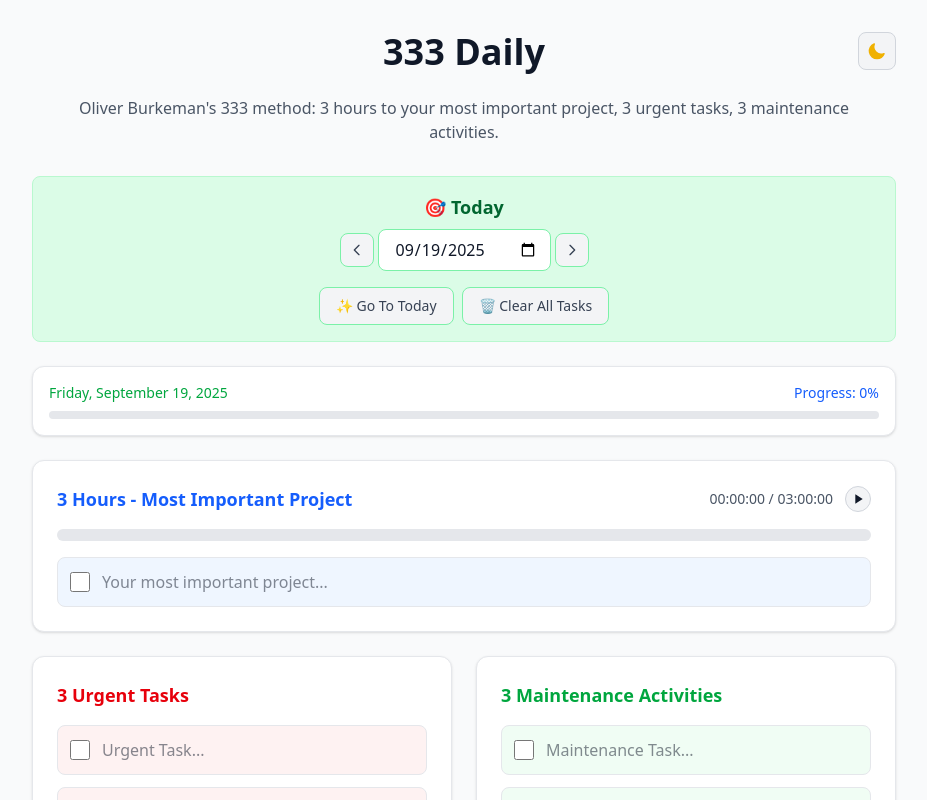
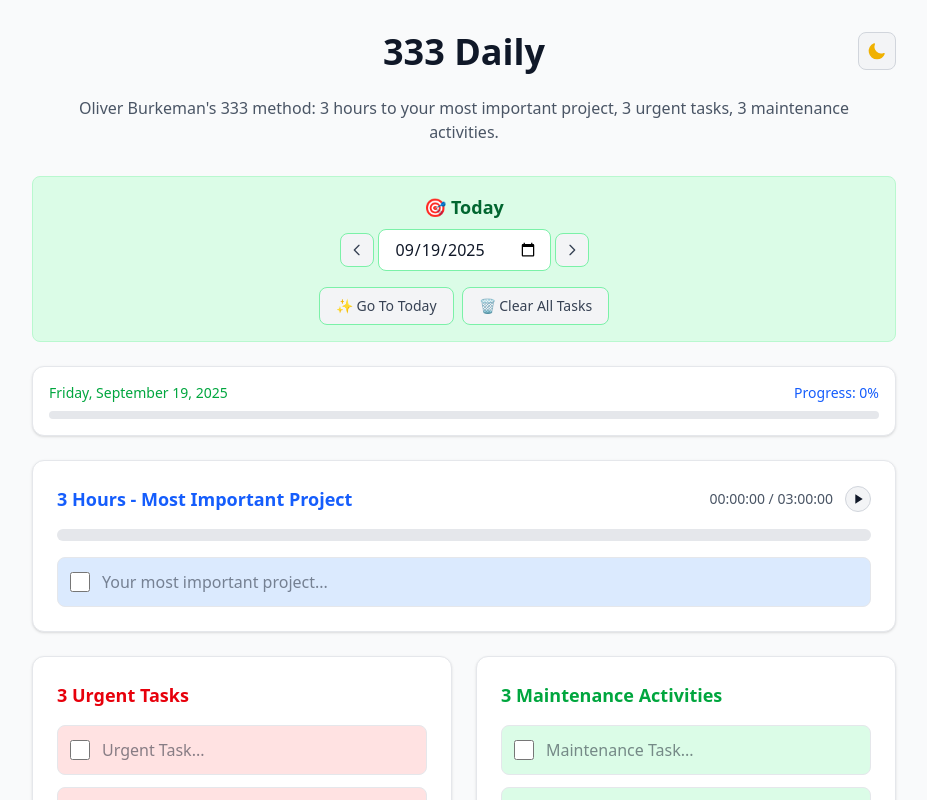
Before and after one commit to rthrs/333daily, a React (Vite) app: page / in a window 1280 px wide. Shown: the top 800 px of the page, without its empty margins (176-1103 px from the left). Built offline with nearby package versions, Linux system fonts and the light colour scheme.

Commit message:
feat: introduce category-based styling for Project and Task components with new constants for colors and backgrounds

```diff
--- a/src/components/ProjectCategory.jsx
+++ b/src/components/ProjectCategory.jsx
@@ -2,6 +2,7 @@
 import { useDateContext } from '../contexts/DateContext'
 import { formatTime, getTimeProgress } from '../utils/timeUtils'
 import ProjectItem from './ProjectItem'
+import { getCategoryColor } from '../constants/categories'
 
 const ProjectCategory = ({
   title,
@@ -23,7 +24,7 @@
   return (
     <div className="card card-dark">
       <div className="flex justify-between mb-4 flex-col md:flex-row">
-        <h3 className={`text-lg font-semibold ${color} dark:text-blue-400 mb-3 md:mb-0`}>{title}</h3>
+        <h3 className={`text-lg font-semibold ${getCategoryColor(category)} mb-3 md:mb-0`}>{title}</h3>
         <div className="flex items-center space-x-3">
           <div className="text-sm font-light text-gray-600 dark:text-gray-300">
             {formatTime(timeSpent)} / {formatTime(timeTarget)}
@@ -66,6 +67,7 @@
           onToggle={() => onToggleTask(category)}
           onUpdate={(value) => onUpdateTask(category, null, value)}
           placeholder="Your most important project..."
+          category={category}
         />
       </div>
     </div>
--- a/src/components/ProjectItem.jsx
+++ b/src/components/ProjectItem.jsx
@@ -1,12 +1,14 @@
 import React, { useEffect, useRef } from 'react'
 import { useDateContext } from '../contexts/DateContext'
+import { getCategoryBackground } from '../constants/categories'
 
 const ProjectItem = ({
   task,
   completed,
   onToggle,
   onUpdate,
-  placeholder
+  placeholder,
+  category = 'project'
 }) => {
   const { currentDate } = useDateContext()
   const textareaRef = useRef(null)
@@ -22,7 +24,7 @@
   }, [task])
 
   return (
-    <div className="flex items-center px-3 py-1 rounded-lg bg-blue-50 dark:bg-blue-900/20 border border-gray-200 dark:border-gray-700 hover:bg-blue-100 dark:hover:bg-blue-900/30">
+    <div className={`flex items-center px-3 py-1 rounded-lg border border-gray-200 dark:border-gray-700 ${getCategoryBackground(category)}`}>
       {/* Checkbox */}
       <input
         type="checkbox"
--- a/src/components/TaskCategory.jsx
+++ b/src/components/TaskCategory.jsx
@@ -2,6 +2,7 @@
 import { Reorder } from 'motion/react'
 import { useDateContext } from '../contexts/DateContext'
 import TaskItem from './TaskItem'
+import { getCategoryColor } from '../constants/categories'
 
 const TaskCategory = ({
   title,
@@ -40,13 +41,7 @@
 
   return (
     <div className="card card-dark">
-      <h3 className={`text-lg font-semibold mb-4 ${color} ${
-        color === 'text-red-600'
-          ? 'dark:text-red-400'
-          : color === 'text-green-600'
-            ? 'dark:text-green-400'
-            : 'dark:text-gray-200'
-      }`}>{title}</h3>
+      <h3 className={`text-lg font-semibold mb-4 ${getCategoryColor(category)}`}>{title}</h3>
 
       <Reorder.Group
         axis="y"
--- a/src/components/TaskItem.jsx
+++ b/src/components/TaskItem.jsx
@@ -1,6 +1,7 @@
 import React, { useEffect, useRef, useState } from 'react'
 import { Reorder } from 'motion/react'
 import { useDateContext } from '../contexts/DateContext'
+import { getCategoryBackground } from '../constants/categories'
 
 const TaskItem = ({
   task,
@@ -28,14 +29,7 @@
 
   // Get background color based on category
   const getBackgroundColor = () => {
-    if (color === 'text-red-600') {
-      return 'bg-red-50 dark:bg-red-900/20 hover:bg-red-100 dark:hover:bg-red-900/30'
-    } else if (color === 'text-green-600') {
-      return 'bg-green-50 dark:bg-green-900/20 hover:bg-green-100 dark:hover:bg-green-900/30'
-    } else if (color === 'text-blue-600') {
-      return 'bg-blue-50 dark:bg-blue-900/20 hover:bg-blue-100 dark:hover:bg-blue-900/30'
-    }
-    return 'bg-white dark:bg-gray-800 hover:bg-gray-50 dark:hover:bg-gray-700'
+    return getCategoryBackground(category)
   }
 
   return (
--- /dev/null
+++ b/src/constants/categories.js
@@ -0,0 +1,28 @@
+export const CATEGORIES = {
+  PROJECT: 'project',
+  URGENT: 'urgent',
+  MAINTENANCE: 'maintenance'
+}
+
+export const CATEGORY_COLORS = {
+  [CATEGORIES.PROJECT]: {
+    text: 'text-blue-600 dark:text-blue-400',
+    background: 'bg-blue-100 dark:bg-blue-950 hover:bg-blue-200 dark:hover:bg-blue-900/40'
+  },
+  [CATEGORIES.URGENT]: {
+    text: 'text-red-600 dark:text-red-400',
+    background: 'bg-red-100 dark:bg-red-950 hover:bg-red-200 dark:hover:bg-red-900/40'
+  },
+  [CATEGORIES.MAINTENANCE]: {
+    text: 'text-green-600 dark:text-green-400',
+    background: 'bg-green-100 dark:bg-green-950 hover:bg-green-200 dark:hover:bg-green-900/40'
+  }
+}
+
+export const getCategoryColor = (category) => {
+  return CATEGORY_COLORS[category]?.text || 'text-gray-600 dark:text-gray-200'
+}
+
+export const getCategoryBackground = (category) => {
+  return CATEGORY_COLORS[category]?.background || 'bg-white dark:bg-gray-800 hover:bg-gray-50 dark:hover:bg-gray-700'
+}
```
